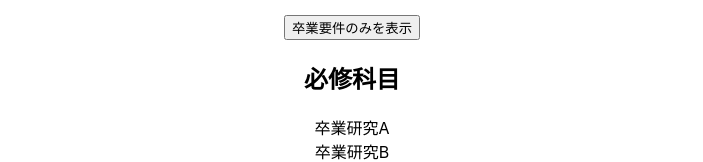
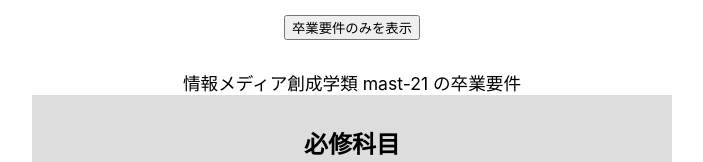
Before and after one commit to Mimori256/Graduation-Checker, a React (Vite) app: page / in a window 1280 px wide. Both pictures are taken after a click on the button "卒業要件のみを表示". Shown: the part 405-567 px from the top of the page, without its empty margins (288-991 px from the left). Built offline with nearby package versions, Linux system fonts and the light colour scheme; no server answers.

Commit message:
要件表示機能にスタイルを当てる

```diff
--- a/src/components/Requirement.tsx
+++ b/src/components/Requirement.tsx
@@ -81,7 +81,7 @@ const CompulsoryRequirement = ({ requirement }: CompulsoryProps) => {
     },
   );
   return (
-    <div className={styles.content}>
+    <div className={styles.block}>
       <h2>必修科目</h2>
       {compulsoryCourses.map((courseName: string) => (
         <div>{courseName}</div>
@@ -113,7 +113,7 @@ const SelectElement = ({
             const url = `https://kdb.tsukuba.ac.jp/syllabi/${academicYear}/${course.id}/jpn`;
             return (
               <p>
-                <a href={url} target="_blank" rel="noreferrer noopener">
+                <a className={styles.syllabusLink} href={url} target="_blank" rel="noreferrer noopener">
                   {course.id} {course.name} {course.modules} {course.period}{" "}
                   {course.credits}単位 {course.registerYear}年次
                 </a>
@@ -180,7 +180,7 @@ const SelectSection = ({ requirement, kdbData }: SelectProps) => {
   ];
   const outputGroup = createOutputGroup(selects);
   return (
-    <div className={styles.content}>
+    <div className={styles.select}>
       <h2>選択科目</h2>
       {courseGroupOutputList.map((groupName: string, index: number) => {
         const group = groups[index];
@@ -214,8 +214,10 @@ export const Requirement = ({ major }: RequirementProps) => {
 
   const gradRequirements = requirements;
   const requirement = gradRequirements[major];
+  const department = requirement.header.department;
   return (
     <div>
+      <div className={styles.title}>{department} {major} の卒業要件</div>
       <CompulsoryRequirement requirement={requirement} />
       <SelectSection requirement={requirement} kdbData={kdbData} />
     </div>
--- a/src/styles/GraduationChecker.module.css
+++ b/src/styles/GraduationChecker.module.css
@@ -81,3 +81,10 @@
     margin: auto !important;
   }
 }
+
+.syllabusLink {
+  font-size: 0.9rem;
+  color: blue;
+  margin-bottom: 5px;
+  padding-inline: 2px;
+}
```
